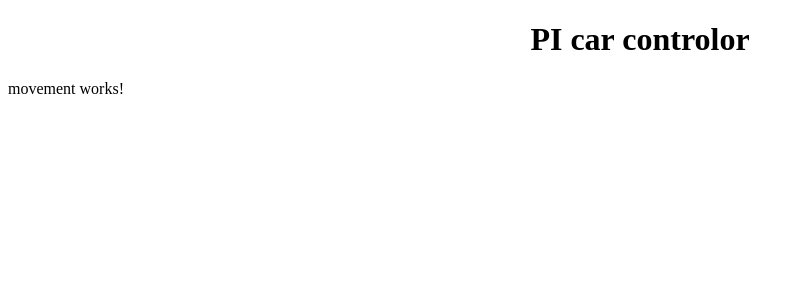
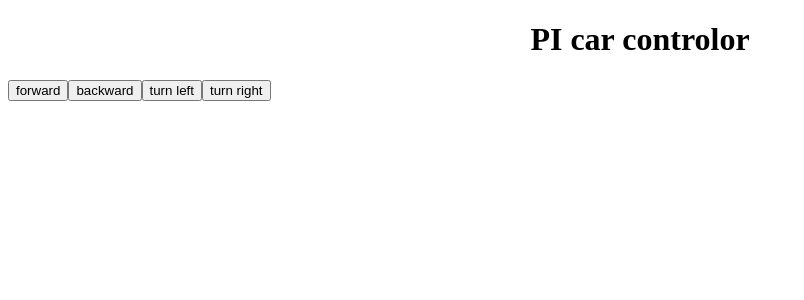
Before and after one commit to HenrySu/raspberrypi_car, an Angular app in the folder frontEnd/: page / in a window 1280 px wide. Shown: the top 300 px of the page, without its empty margins (0-804 px from the left). Built offline with nearby package versions, Linux system fonts and the light colour scheme.

Commit message:
henry, add movement buttons

```diff
--- a/frontEnd/src/app/movement/movement.component.html
+++ b/frontEnd/src/app/movement/movement.component.html
@@ -1,3 +1,4 @@
-<p>
-  movement works!
-</p>
+<button id="moveForward">forward</button>
+<button id="moveBackward">backward</button>
+<button id="turnLeft">turn left</button>
+<button id="turnRight">turn right</button>
```
